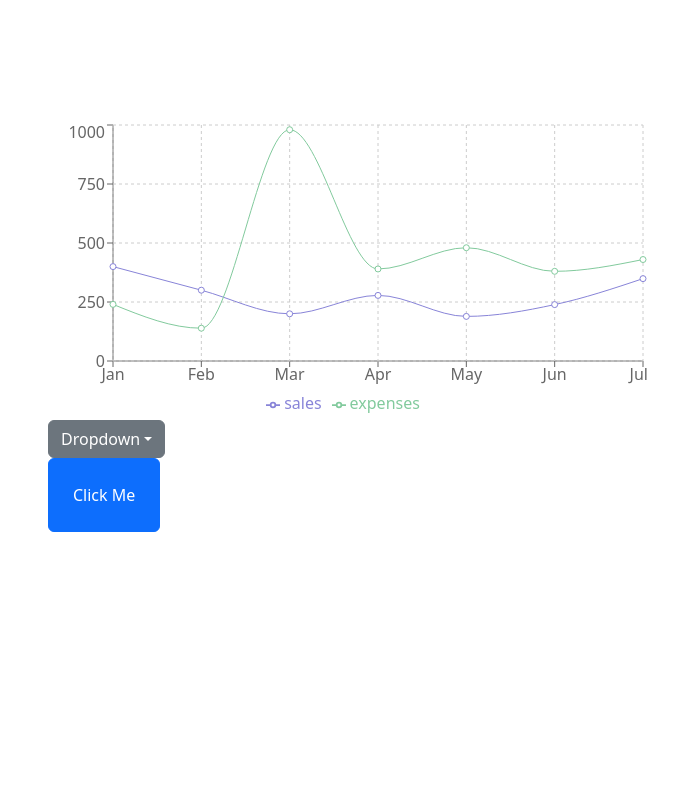
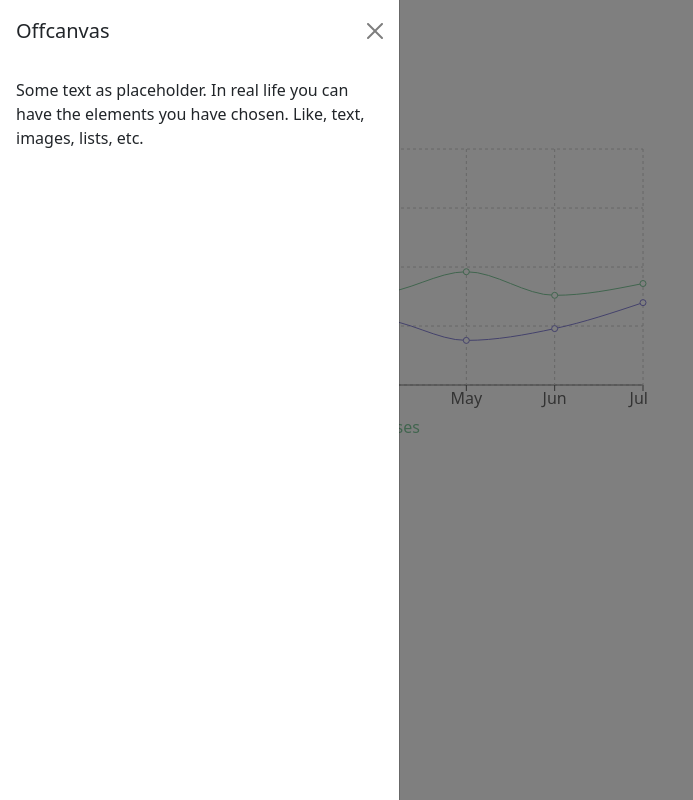
Before and after one commit to Hritik-Thapa/coco, a React (Vite) app in the folder frontend/: page / in a window 1280 px wide. Shown: the whole page, without its empty margins (0-693 px from the left). Built offline with nearby package versions, Linux system fonts and the light colour scheme; no server answers.

Commit message:
OffCanvas created

```diff
--- a/frontend/src/App.jsx
+++ b/frontend/src/App.jsx
@@ -3,6 +3,7 @@ import "./App.css";
 import Charts from "./components/charts";
 import { Button, Dropdown, Modal } from "react-bootstrap";
 import FetchButton from "./components/FetchButton";
+import OffCanvas from "./components/OffCanvas";
 const App = () => {
   const [selected, setSelected] = useState("");
   const [modal, setModal] = useState(false);
@@ -28,6 +29,7 @@ const App = () => {
 
   return (
     <div className="flex flex-col items-center justify-center m-5 gap-4">
+      <OffCanvas />
       <p className="text-white bg-green-500 font-bold text-center text-4xl p-4 rounded-lg hover:text-green-500 hover:bg-white cursor-pointer w-[60%] ">
         Hello World
       </p>
--- /dev/null
+++ b/frontend/src/components/OffCanvas.jsx
@@ -0,0 +1,34 @@
+import { useState } from "react";
+import Button from "react-bootstrap/Button";
+import Offcanvas from "react-bootstrap/Offcanvas";
+
+function OffCanvas() {
+  const [show, setShow] = useState(true);
+
+  const handleClose = () => setShow(false);
+  const handleShow = () => setShow(true);
+
+  return (
+    <>
+      <Button
+        variant="primary"
+        onClick={handleShow}
+        className="absolute left-0 w-[20px] h-2/5"
+      >
+        <span className="w-4 h-1 bg-white"></span>
+      </Button>
+
+      <Offcanvas show={show} onHide={handleClose}>
+        <Offcanvas.Header closeButton>
+          <Offcanvas.Title>Offcanvas</Offcanvas.Title>
+        </Offcanvas.Header>
+        <Offcanvas.Body>
+          Some text as placeholder. In real life you can have the elements you
+          have chosen. Like, text, images, lists, etc.
+        </Offcanvas.Body>
+      </Offcanvas>
+    </>
+  );
+}
+
+export default OffCanvas;
```
